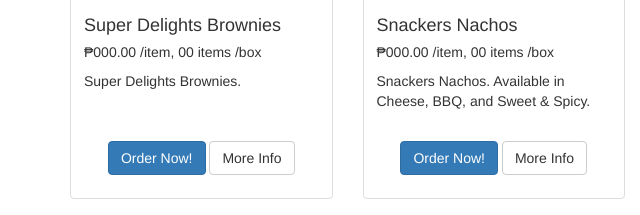
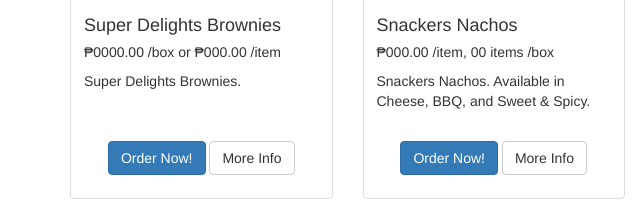
Before and after one commit to fruitspunchs/BWFPWebsite, a plain HTML site: page index.html in a window 1280 px wide. Shown: the part 743-958 px from the top of the page, 0-640 px from the left. Drawn offline with Linux system fonts and the light colour scheme.

Commit message:
feat: show per box prices

```diff
--- a/index.html
+++ b/index.html
@@ -91,7 +91,7 @@
     					<div class="caption flex-grow row-fluid">
     						<div>
     							<h4>Super Delights Brownies</h4>
-    							<h5>₱000.00 /item, 00 items /box</h5>
+                                <h5>₱0000.00 /box or ₱000.00 /item</h5>
     						</div>
     						<p class="flex-grow">
     							Super Delights Brownies.
```
